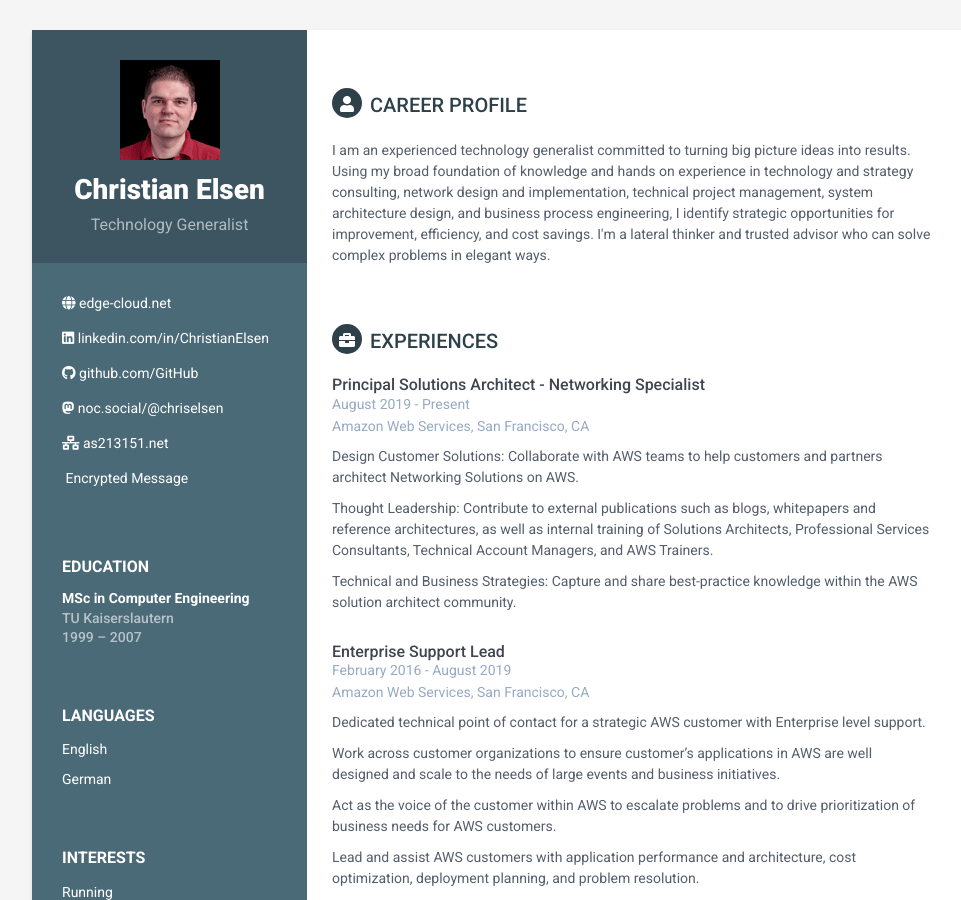
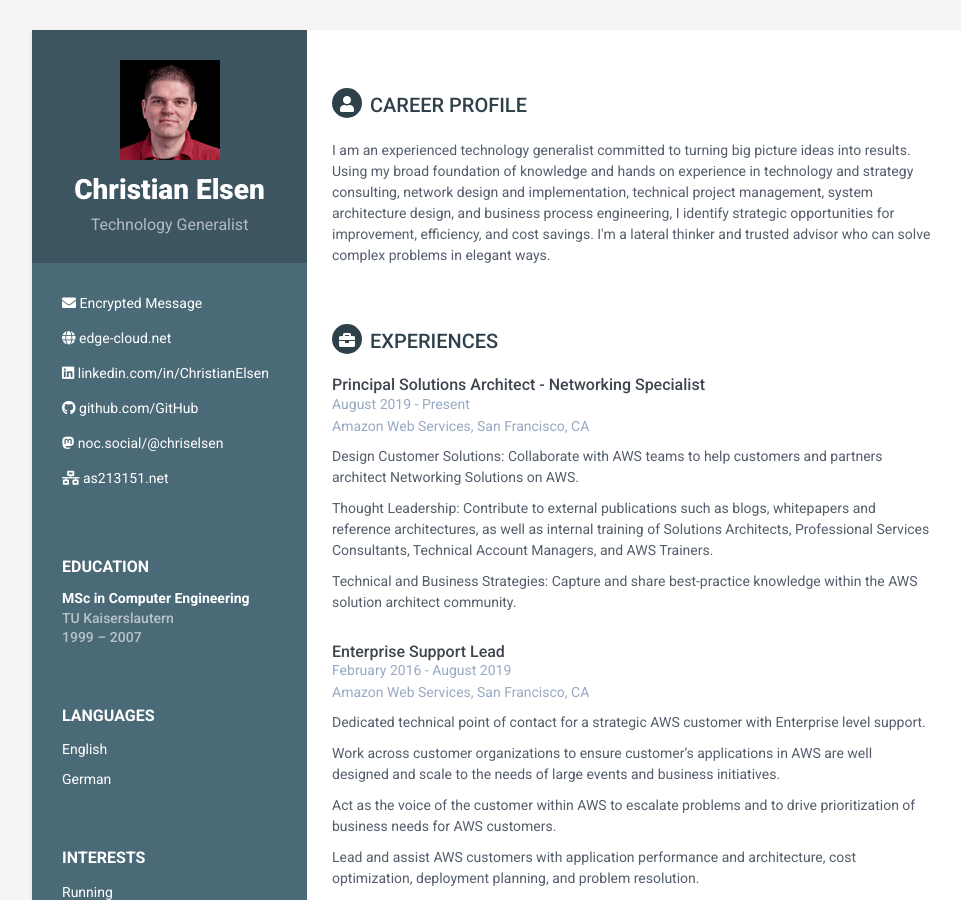
Before and after one commit to chriselsen/chriselsen.github.io, a Jekyll site: the page built from index.html, in a window 1280 px wide and 900 px high. Shown: the whole window, without its empty margins (128-1089 px from the left). Built offline with Jekyll 4.4.1, drawn with Linux system fonts in a browser that asks for light colours.

Commit message:
Update sidebar.html

```diff
--- a/_includes/sidebar.html
+++ b/_includes/sidebar.html
@@ -13,6 +13,10 @@
 
                    {% if site.email %}
                     <li class="email"><i class="fas fa-envelope"></i> <a rel="me" href="mailto: {{site.email}}">{{site.email}}</a></li>
+                    {% endif %}
+
+                    {% if site.flowcrypt %}
+                    <li class="website"><i class="fas fa-envelope"></i> <a rel="me" href="https://flowcrypt.com/me/{{site.flowcrypt}}" target="_blank">Encrypted Message</a></li>
                     {% endif %}
 
                     {% if site.phone %}
@@ -39,10 +43,6 @@
                     <li class="website"><i class="fas fa-network-wired"></i> <a rel="me" href="https://www.{{site.websitealt}}" target="_blank">{{site.websitealt}}</a></li>
                     {% endif %}
 
-                    {% if site.flowcrypt %}
-                    <li class="website"><i class="fas fa-envelope-circle-check"></i> <a rel="me" href="https://flowcrypt.com/me/{{site.flowcrypt}}" target="_blank">Encrypted Message</a></li>
-                    {% endif %}
-
                 </ul>
             </div><!--//contact-container-->
            {% include education.html %}
```
